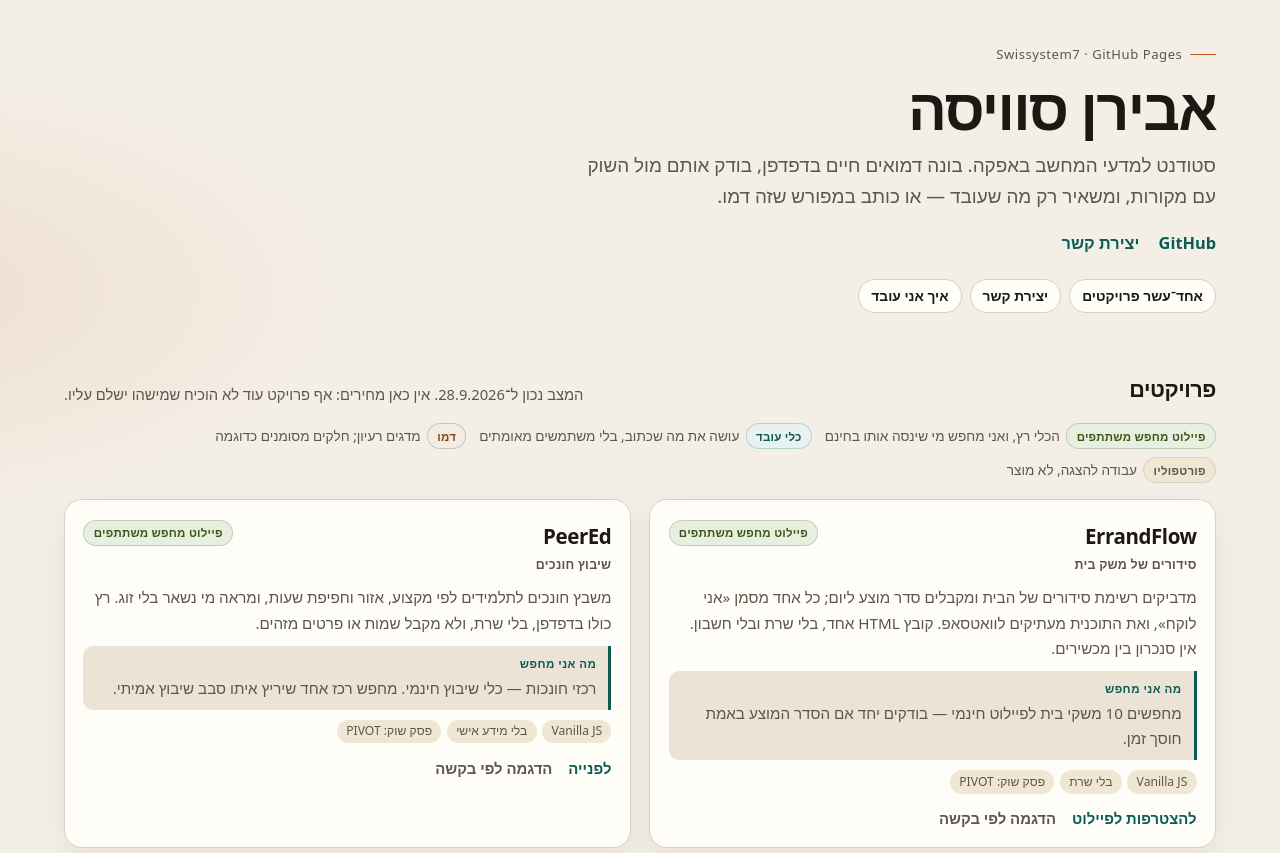
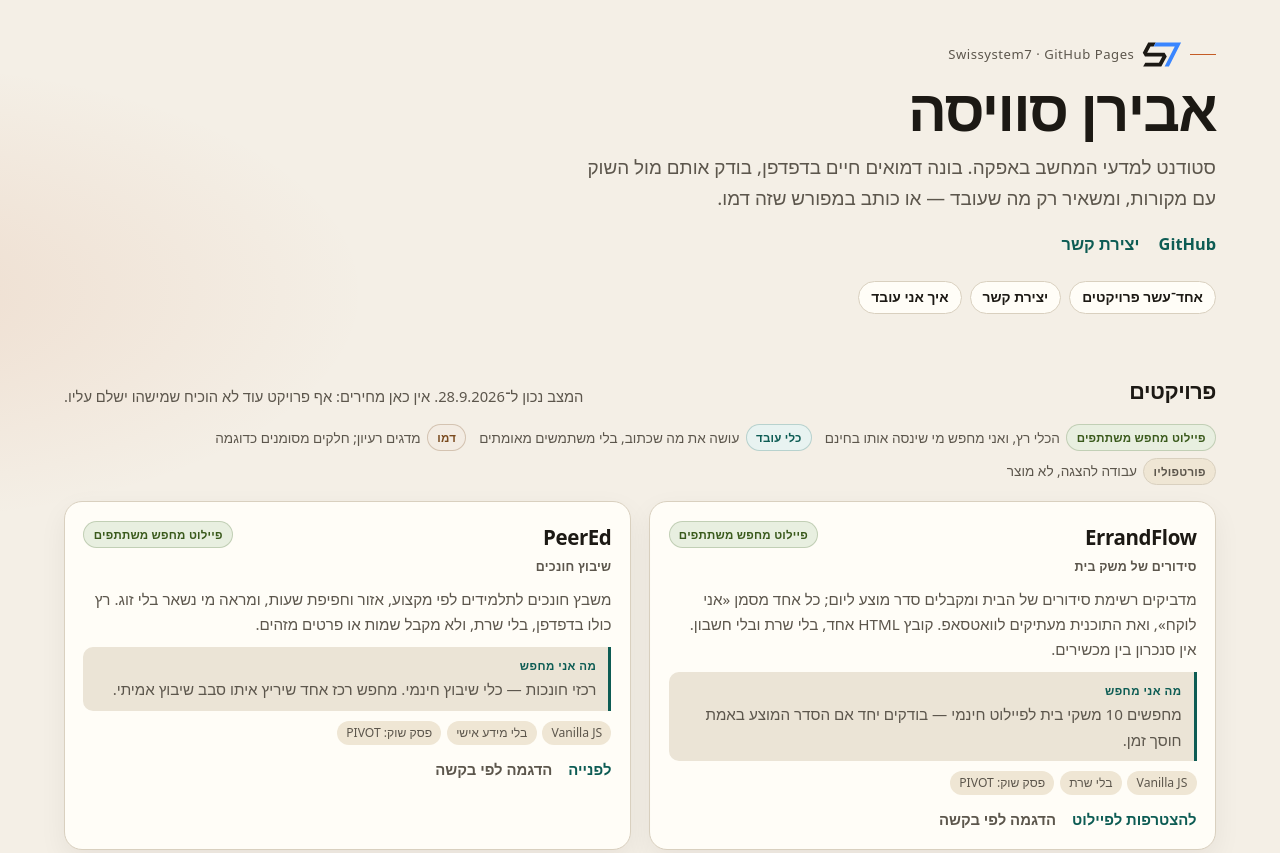
Before and after one commit to Swissystem7/swissystem7.github.io, a plain HTML site: page index.html in a window 1280 px wide. Shown: the top 853 px of the page. Drawn offline with Linux system fonts and the light colour scheme.

Commit message:
ALL-502: S7 monogram from Meta AI ideas as favicon and hero mark
Hand-traced the Meta AI S7 monogram to SVG, used it for favicon.svg and a
small mark in the hero kicker. design/META-IDEAS.md records every idea in
the Drive ALL-502 folder as used / merged / rejected.

Co-Authored-By: Claude Opus 5.5 <noreply@anthropic.com>

```diff
--- a/index.html
+++ b/index.html
@@ -91,6 +91,7 @@
     color:var(--muted);font-size:.82rem;letter-spacing:.04em;
     margin:0 0 .7rem;
   }
+  .kicker .mark{display:block;width:2.5rem;height:auto;flex:none}
   .kicker::before{
     content:"";width:1.6rem;height:1px;background:var(--accent-2);
   }
@@ -279,7 +280,7 @@
 <a class="skip" href="#projects">דילוג לפרויקטים</a>
 <div class="wrap">
   <header class="hero">
-    <p class="kicker">Swissystem7 · GitHub Pages</p>
+    <p class="kicker"><img class="mark" src="design/meta/s7-monogram.svg" alt="" width="40" height="25" decoding="async">Swissystem7 · GitHub Pages</p>
     <h1>אבירן סוויסה</h1>
     <p class="tag">סטודנט למדעי המחשב באפקה. בונה דמואים חיים בדפדפן, בודק אותם מול השוק עם מקורות, ומשאיר רק מה שעובד — או כותב במפורש שזה דמו.</p>
     <div class="links">
```
Also changed, not shown: design/meta/ALL-502-logo-1-S7-monogram.webp (added), design/meta/ALL-502-logo-2-code-wordmark.webp (added), design/meta/s7-monogram.svg (added), favicon.svg, 1 other file.
